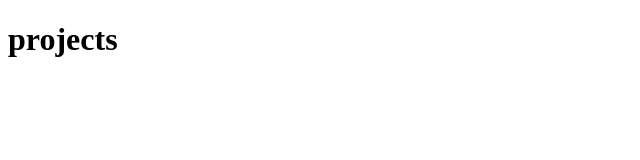
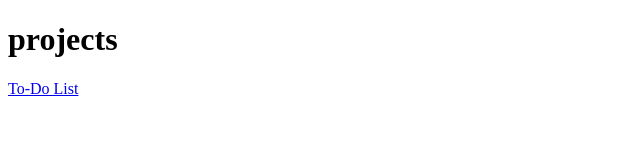
Before and after one commit to DazaSeal/1projectadayproject, a plain HTML site: page index.html in a window 1280 px wide. Shown: the full height of the page, 0-640 px from the left. Drawn offline with Linux system fonts and the light colour scheme.

Commit message:
finished to-do list GN

```diff
--- a/index.html
+++ b/index.html
@@ -8,5 +8,6 @@
 </head>
 <body>
     <h1>projects</h1>
+    <a href="/to-do-list/todo.html">To-Do List</a>
 </body>
 </html>
```
